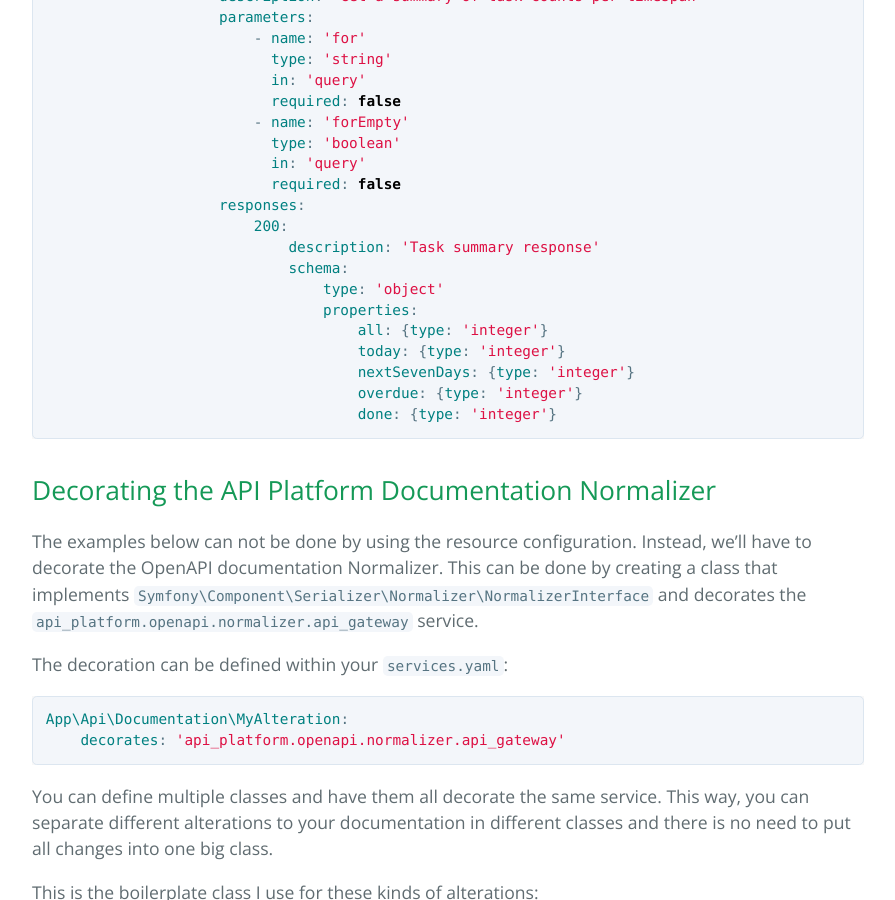
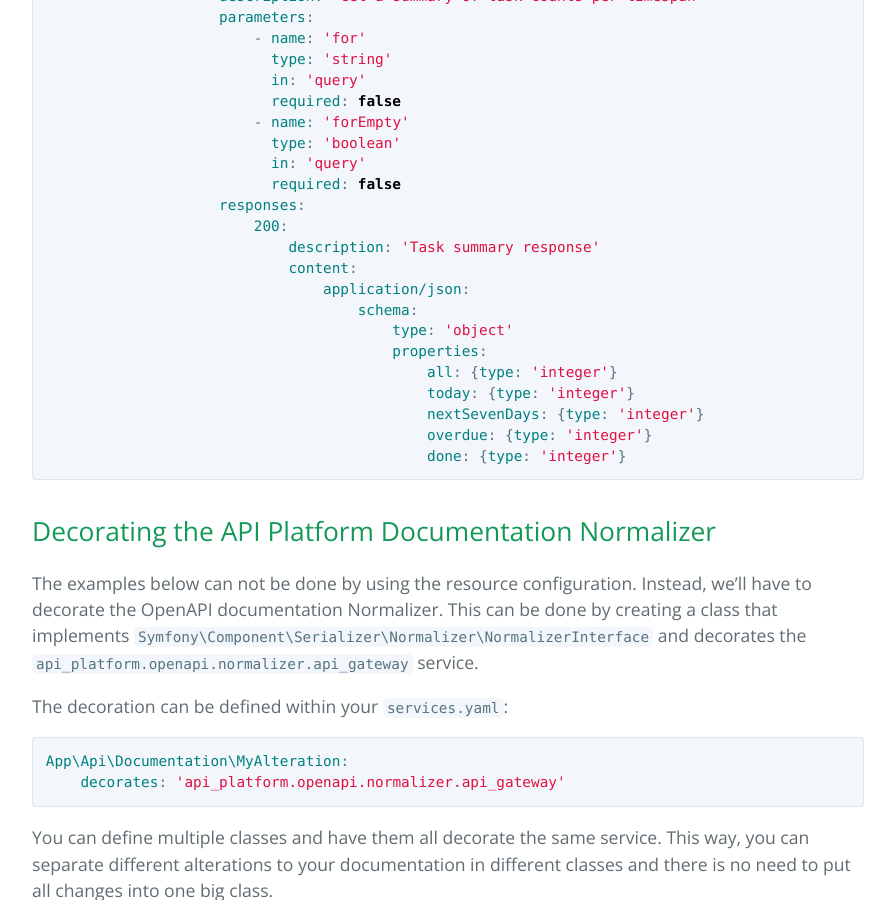
Before and after one commit to TimoBakx/timobakx.github.io, a Jekyll site: the page built from _posts/2021-06-07-altering-api-documentation-generated-by-apip.md, in a window 1280 px wide and 900 px high, scrolled down 2933 px. Shown: the whole window, without its empty margins (192-1087 px from the left). Built offline with Jekyll 4.4.1, drawn with Linux system fonts in a browser that asks for light colours.

Commit message:
Fixed error in example yaml (was swagger standard instead of openapi)

````diff
--- a/_posts/2021-06-07-altering-api-documentation-generated-by-apip.md
+++ b/_posts/2021-06-07-altering-api-documentation-generated-by-apip.md
@@ -115,14 +115,16 @@ resources:
                     responses:
                         200:
                             description: 'Task summary response'
-                            schema:
-                                type: 'object'
-                                properties:
-                                    all: {type: 'integer'}
-                                    today: {type: 'integer'}
-                                    nextSevenDays: {type: 'integer'}
-                                    overdue: {type: 'integer'}
-                                    done: {type: 'integer'}
+                            content:
+                                application/json:
+                                    schema:
+                                        type: 'object'
+                                        properties:
+                                            all: {type: 'integer'}
+                                            today: {type: 'integer'}
+                                            nextSevenDays: {type: 'integer'}
+                                            overdue: {type: 'integer'}
+                                            done: {type: 'integer'}
 ```
 
 ## Decorating the API Platform Documentation Normalizer
````
